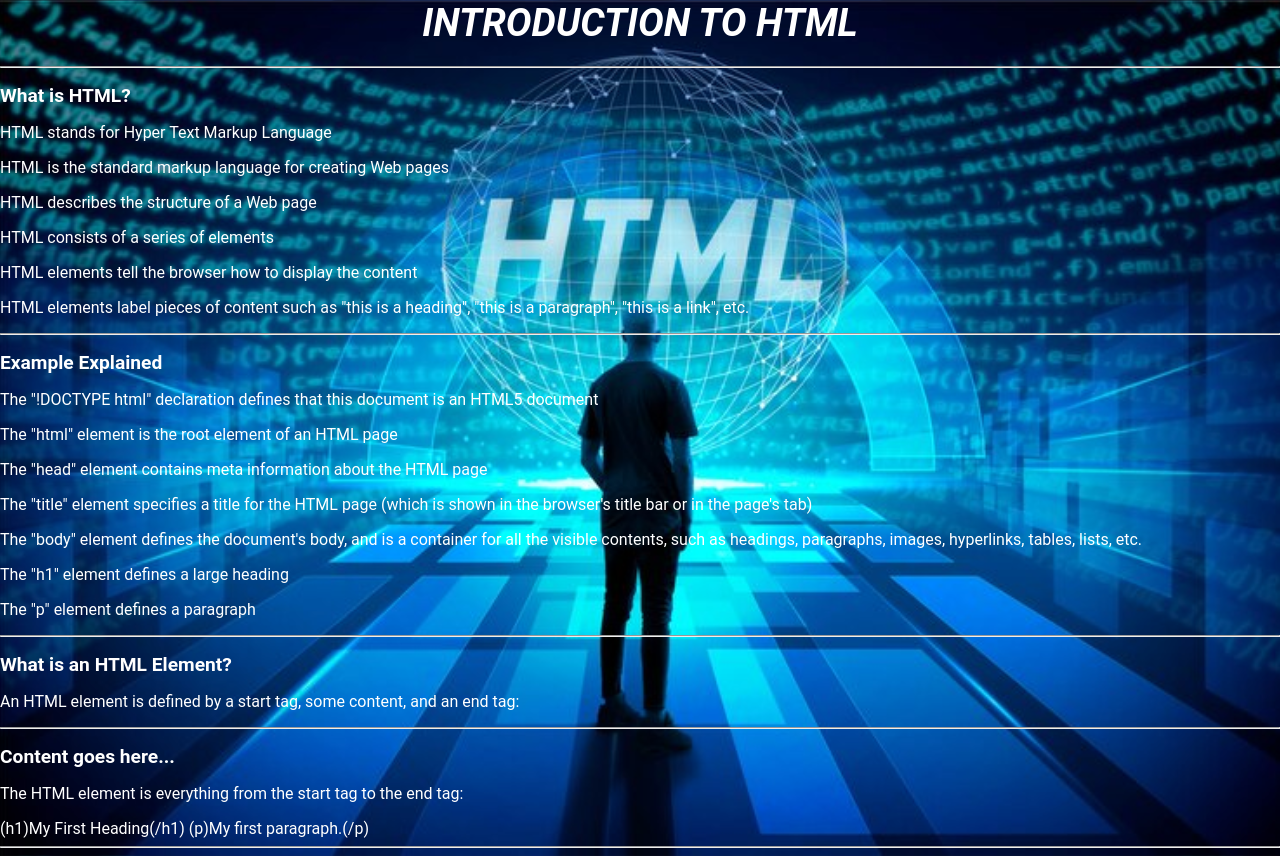
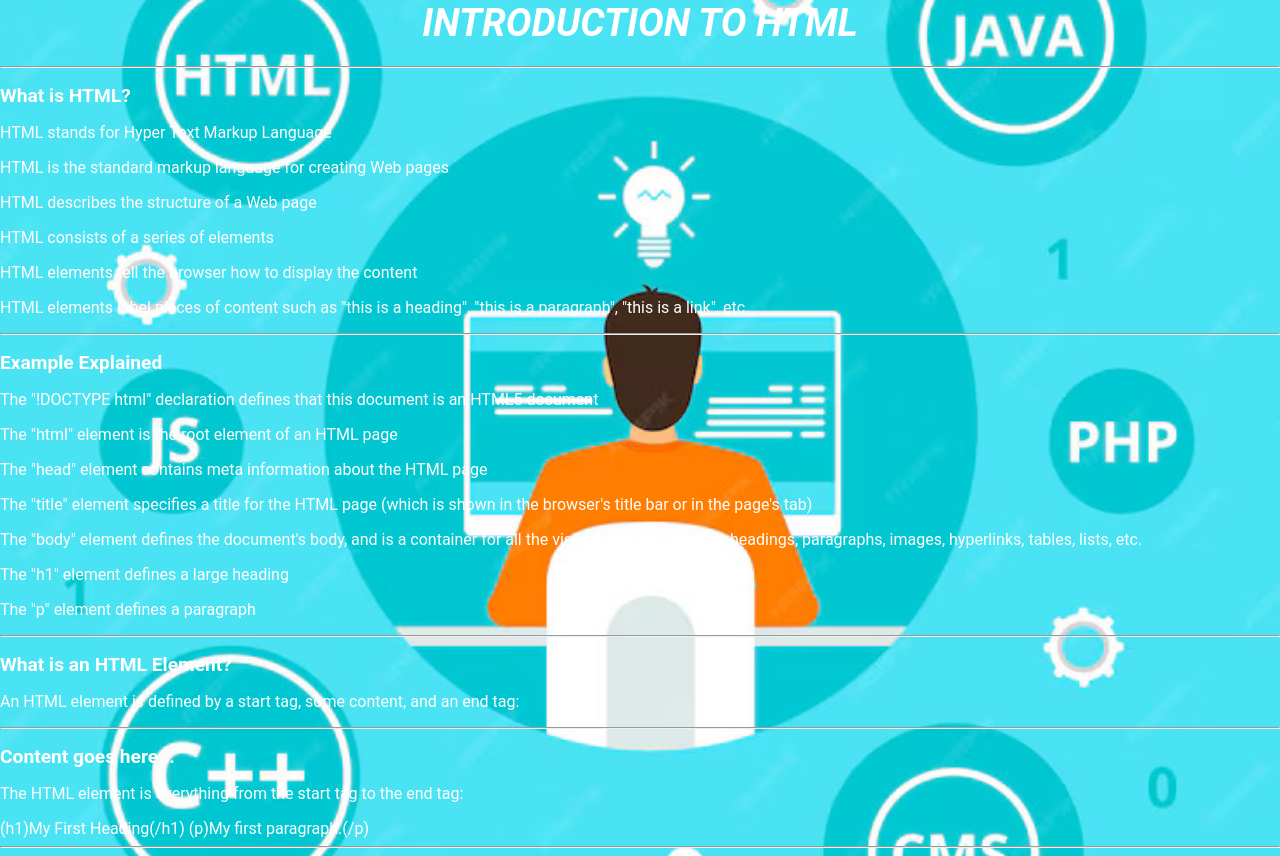
Before and after one commit to KevalFuriya/BlogWEbsite, a plain HTML site: page INTRODUCTIONTOHTML.html in a window 1280 px wide. Drawn offline with Linux system fonts and the light colour scheme.

Commit message:
Update INTRODUCTIONTOHTML.html

```diff
--- a/INTRODUCTIONTOHTML.html
+++ b/INTRODUCTIONTOHTML.html
@@ -2,7 +2,7 @@
  <head>
 <style>
 body {
-      background-image: url("htmlimage.jpg");
+      background-image: url("homepage.jpg");
 	  background-size: cover;
 	  background-position: center;
       font-family: 'Roboto', sans-serif;
```
